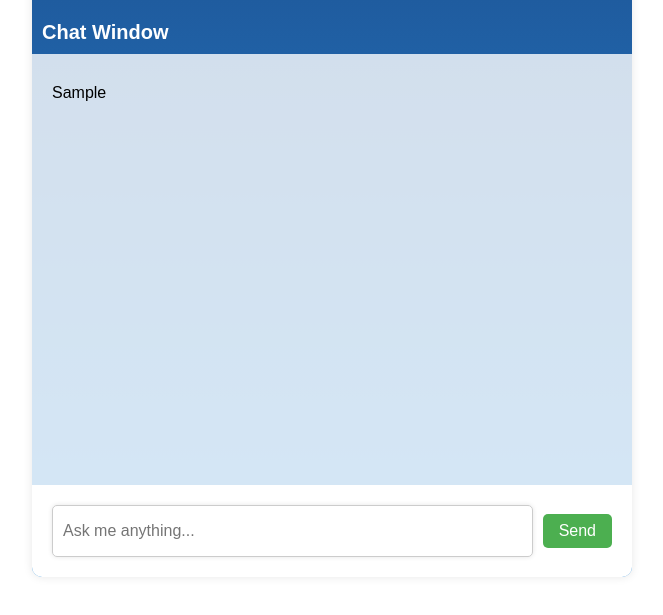
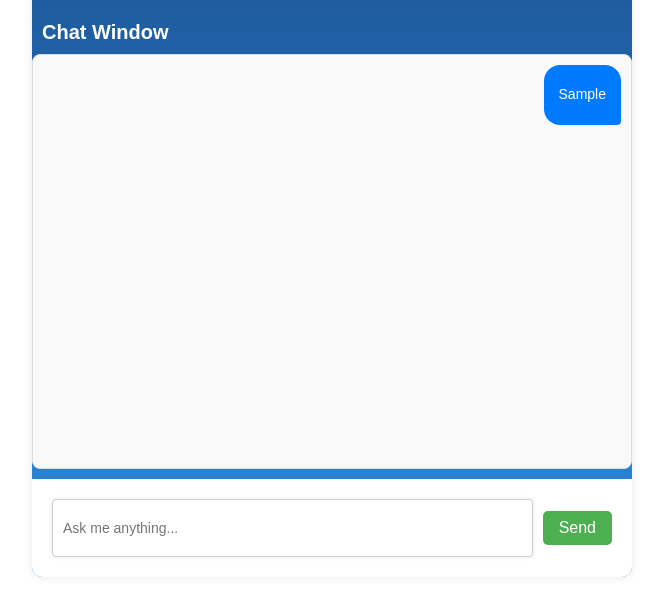
Before and after one commit to Nekina/software-dev-chatbot, a website: page public/index.html in a window 1280 px wide. Both pictures are taken after typing "Sample" into the empty fields and a click on the button "Send". Shown: the part 83-698 px from the top of the page, without its empty margins (308-971 px from the left). Drawn offline with Linux system fonts and the light colour scheme; no server answers.

Commit message:
Improve UI and UX, added chat history

```diff
--- a/public/main.js
+++ b/public/main.js
@@ -1,36 +1,56 @@
 const chatLog = document.getElementById('chat-log');
 const userInput = document.getElementById('user-input');
+
+// Generate or retrieve a persistent session ID
+const sessionId = localStorage.getItem('chatSession') || crypto.randomUUID();
+localStorage.setItem('chatSession', sessionId);
+
+// Send message on button click
 function sendMessage() {
-    const message = userInput.value;
-    // Display user's message
+    const message = userInput.value.trim();
+    if (!message) return;
+
     displayMessage('user', message);
-    // Call OpenAI API to get chatbot's response
     getChatbotResponse(message);
-    // Clear user input
+
     userInput.value = '';
 }
+
+// Send message on Enter key press
+userInput.addEventListener('keypress', (event) => {
+    if (event.key === 'Enter') {
+        event.preventDefault();
+        sendMessage();
+    }
+});
+
+// Display message with styled bubbles
 function displayMessage(sender, message) {
     const messageElement = document.createElement('div');
     messageElement.classList.add('message', sender);
-    // Wrap the message in a <p> tag
+
     const messageParagraph = document.createElement('p');
     messageParagraph.innerText = message;
-    // Append the <p> tag to the message element
+
     messageElement.appendChild(messageParagraph);
     chatLog.appendChild(messageElement);
+
+    // Smooth auto-scroll
+    chatLog.scrollTo({
+        top: chatLog.scrollHeight,
+        behavior: 'smooth'
+    });
 }
+
+// Fetch chatbot response
 function getChatbotResponse(userMessage) {
-    // Make a request to your server with the user's message
     fetch('/getChatbotResponse', {
         method: 'POST',
-        headers: {
-            'Content-Type': 'application/json',
-        },
-        body: JSON.stringify({ userMessage }),
+        headers: { 'Content-Type': 'application/json' },
+        body: JSON.stringify({ userMessage, sessionId }),
     })
     .then(response => response.json())
     .then(data => {
-        // Display chatbot's response
         displayMessage('chatbot', data.chatbotResponse);
     })
     .catch(error => console.error('Error:', error));
--- a/public/style.css
+++ b/public/style.css
@@ -88,3 +88,72 @@ html, body {
     padding: 0;
     font-family: Arial, sans-serif;
 }
+
+/* Chat container styles */
+.chat-log {
+    display: flex;
+    flex-direction: column;
+    gap: 10px;
+    padding: 10px;
+    overflow-y: auto;
+    max-height: 400px;
+    background: #f9f9f9;
+    border: 1px solid #ddd;
+    border-radius: 8px;
+}
+
+/* Base message styles */
+.message {
+    max-width: 75%;
+    padding: 10px 15px;
+    border-radius: 16px;
+    word-wrap: break-word;
+    font-size: 14px;
+    line-height: 1.4;
+}
+
+/* User message bubble */
+.message.user {
+    align-self: flex-end;
+    background: #007bff;
+    color: #fff;
+    border-bottom-right-radius: 4px;
+}
+
+/* Chatbot message bubble */
+.message.chatbot {
+    align-self: flex-start;
+    background: #e4e6eb;
+    color: #000;
+    border-bottom-left-radius: 4px;
+}
+
+/* Input styling */
+.input-container {
+    display: flex;
+    margin-top: 10px;
+}
+
+#user-input {
+    flex: 1;
+    padding: 8px 10px;
+    border: 1px solid #ccc;
+    border-radius: 4px;
+    font-size: 14px;
+}
+
+button {
+    margin-left: 10px;
+    padding: 8px 15px;
+    border: none;
+    border-radius: 4px;
+    background: #007bff;
+    color: #fff;
+    cursor: pointer;
+    font-size: 14px;
+    transition: background 0.3s ease;
+}
+
+button:hover {
+    background: #0056b3;
+}
```
